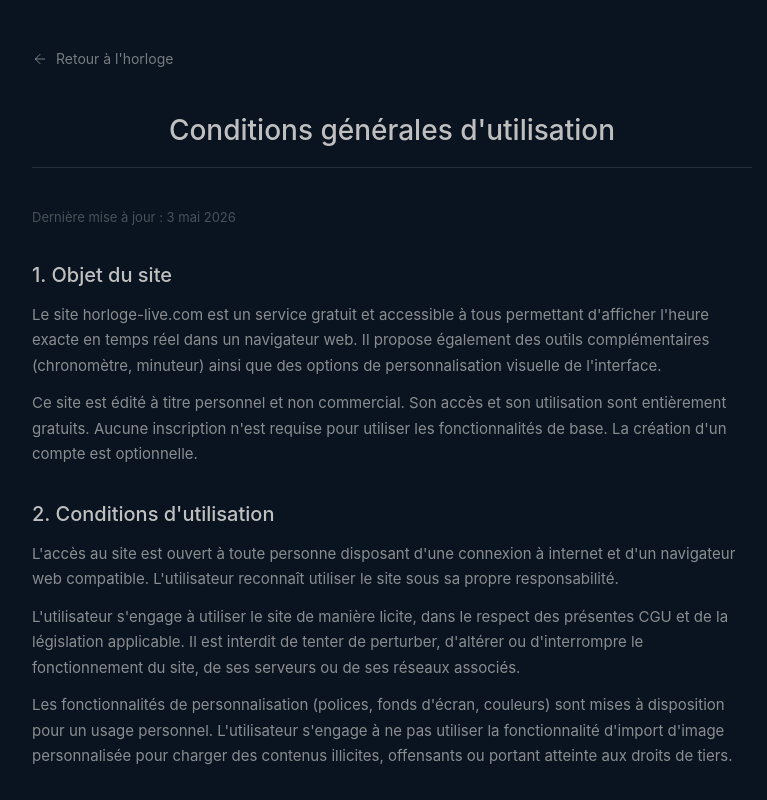
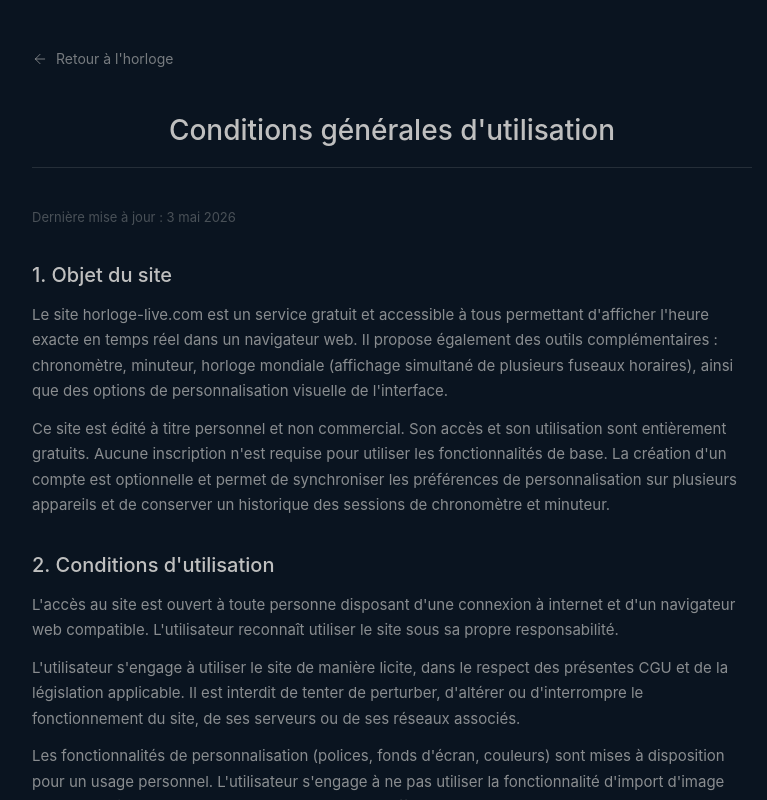
Before and after one commit to glbaugustin-netizen/horloge-live, a Next.js app: page /cgu in a window 1280 px wide. Shown: the whole page, without its empty margins (248-1015 px from the left). Built offline with nearby package versions, Linux system fonts and the light colour scheme.

Commit message:
Update CGU: add monde tool and account benefits description

```diff
--- a/app/cgu/page.tsx
+++ b/app/cgu/page.tsx
@@ -25,13 +25,15 @@ export default function CguPage() {
       <p style={S.p}>
         Le site horloge-live.com est un service gratuit et accessible à tous permettant d'afficher
         l'heure exacte en temps réel dans un navigateur web. Il propose également des outils
-        complémentaires (chronomètre, minuteur) ainsi que des options de personnalisation visuelle
-        de l'interface.
+        complémentaires : chronomètre, minuteur, horloge mondiale (affichage simultané de plusieurs
+        fuseaux horaires), ainsi que des options de personnalisation visuelle de l'interface.
       </p>
       <p style={S.p}>
         Ce site est édité à titre personnel et non commercial. Son accès et son utilisation sont
         entièrement gratuits. Aucune inscription n'est requise pour utiliser les fonctionnalités
-        de base. La création d'un compte est optionnelle.
+        de base. La création d'un compte est optionnelle et permet de synchroniser les préférences
+        de personnalisation sur plusieurs appareils et de conserver un historique des sessions de
+        chronomètre et minuteur.
       </p>
 
       {/* ── 2. Conditions d'utilisation ── */}
```
